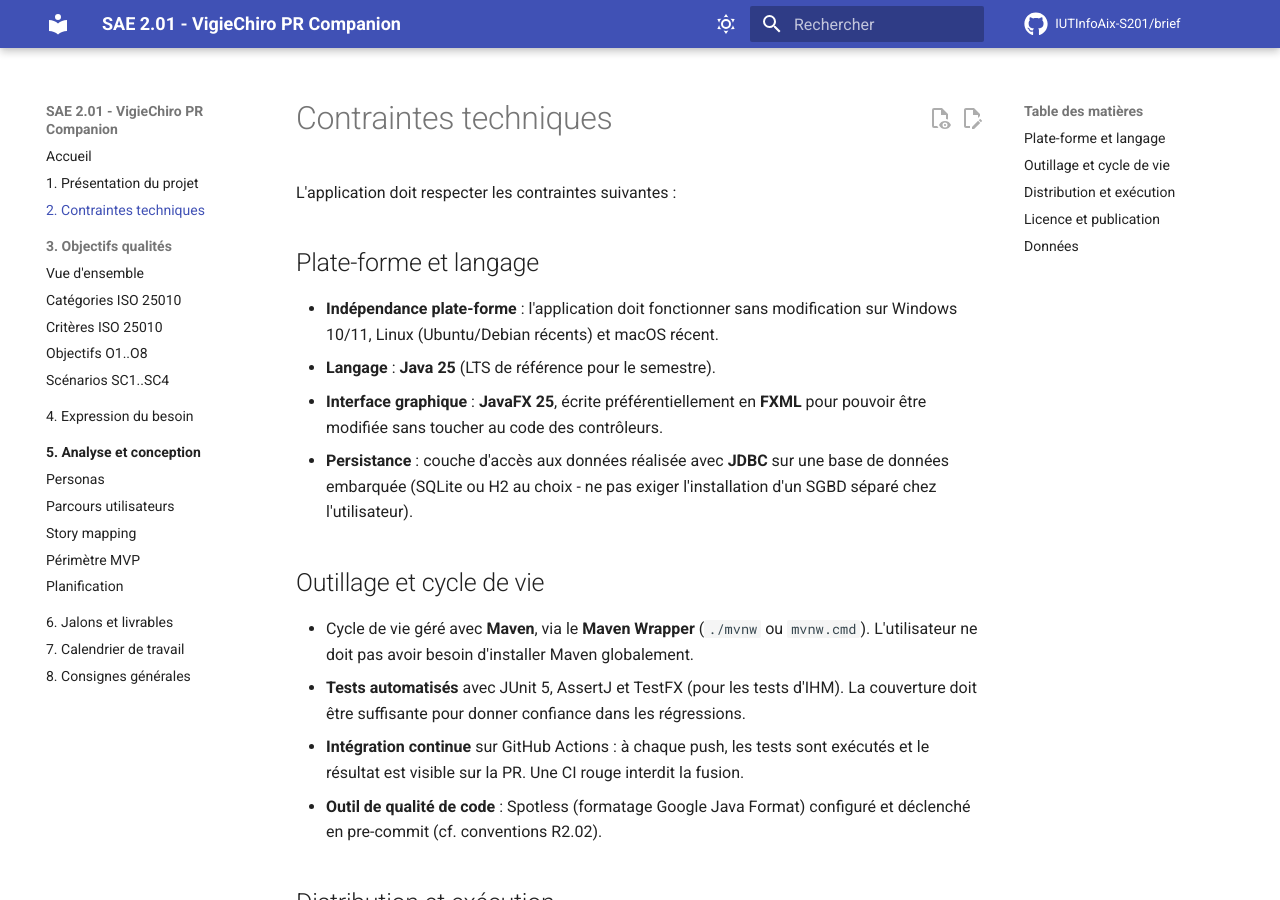
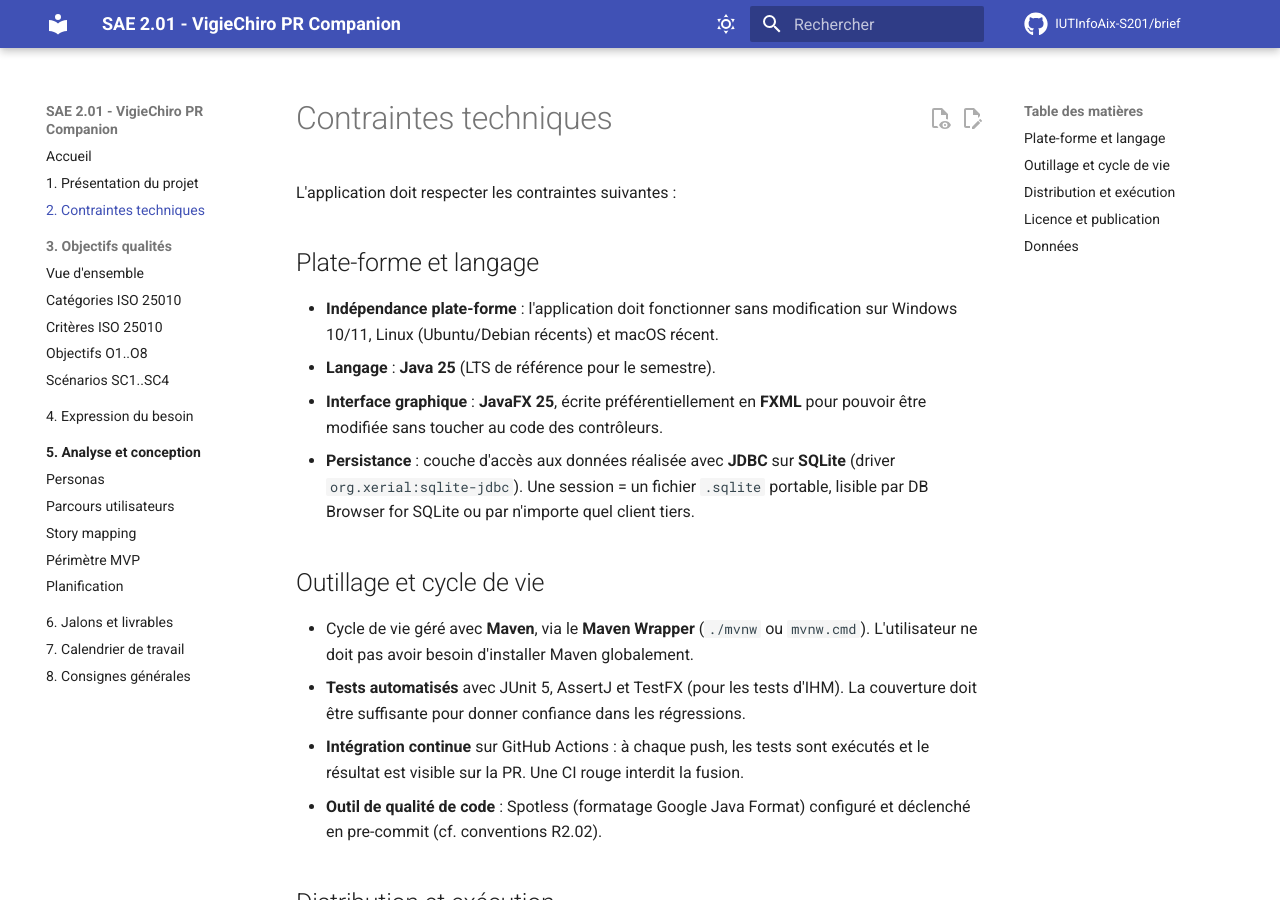
Before and after one commit to IUTInfoAix-S201/brief, an MkDocs documentation site: the page built from docs/Contraintes techniques.md, in a window 1280 px wide and 900 px high. Built offline with MkDocs 1.6.1 and Material for MkDocs 9.7.7, drawn with Linux system fonts in a browser that asks for light colours; comment, search, counter and statistics services are not loaded.

Commit message:
feat(contraintes): impose SQLite (driver xerial) plutôt que SQLite ou H2
Choix retenu après arbitrage : SQLite est la base embarquée la plus
adaptée au contexte SAE 2.01 (lecture native depuis R/Python pour
Samuel, fichier portable, format archival, outils tiers gratuits et
intuitifs pour BUT1).

```diff
--- a/docs/Contraintes techniques.md
+++ b/docs/Contraintes techniques.md
@@ -7,7 +7,7 @@ L'application doit respecter les contraintes suivantes :
 - **Indépendance plate-forme** : l'application doit fonctionner sans modification sur Windows 10/11, Linux (Ubuntu/Debian récents) et macOS récent.
 - **Langage** : **Java 25** (LTS de référence pour le semestre).
 - **Interface graphique** : **JavaFX 25**, écrite préférentiellement en **FXML** pour pouvoir être modifiée sans toucher au code des contrôleurs.
-- **Persistance** : couche d'accès aux données réalisée avec **JDBC** sur une base de données embarquée (SQLite ou H2 au choix - ne pas exiger l'installation d'un SGBD séparé chez l'utilisateur).
+- **Persistance** : couche d'accès aux données réalisée avec **JDBC** sur **SQLite** (driver `org.xerial:sqlite-jdbc`). Une session = un fichier `.sqlite` portable, lisible par DB Browser for SQLite ou par n'importe quel client tiers.
 
 ## Outillage et cycle de vie
 
```
Also changed, not shown: docs/Analyse et conception/Personas/Samuel.md (+1 -1 lines).
